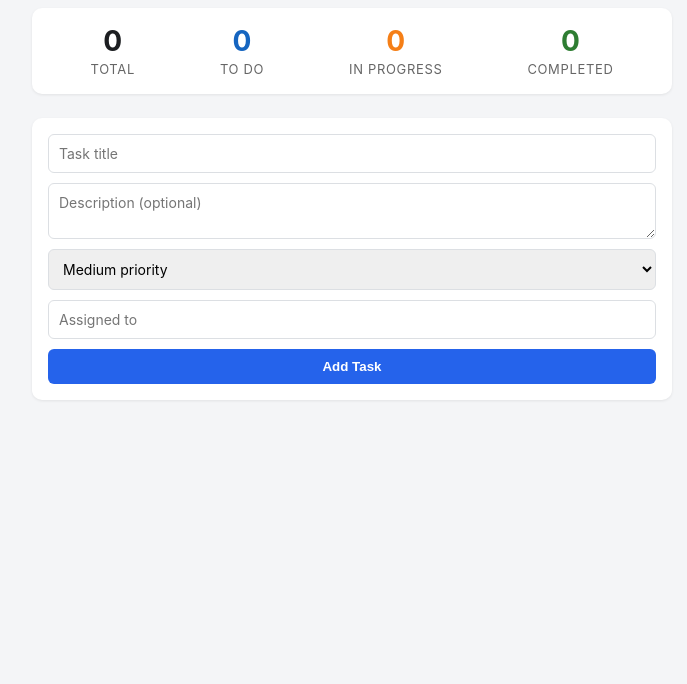
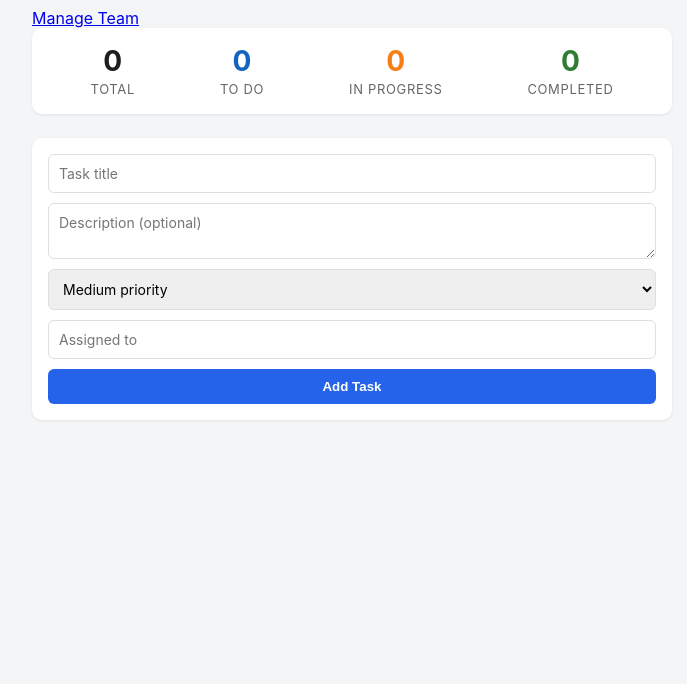
Before and after one commit to Nehatere/task_manager, a plain HTML site: page frontend/index.html in a window 1280 px wide. Shown: the part 116-800 px from the top of the page, without its empty margins (288-975 px from the left). Drawn offline with Linux system fonts and the light colour scheme; no server answers.

Commit message:
Update index.html

```diff
--- a/frontend/index.html
+++ b/frontend/index.html
@@ -8,9 +8,17 @@
 </head>
 <body>
   <main class="container">
+
     <h1>Task Manager</h1>
 
+    <div class="admin-actions">
+      <a href="team-management.html" class="manage-team-btn">
+        Manage Team
+      </a>
+    </div>
+
     <section class="summary" id="summary">
+
       <div class="summary-item">
         <span class="summary-count" id="total-count">0</span>
         <span class="summary-label">Total</span>
@@ -30,9 +38,11 @@
         <span class="summary-count" id="completed-count">0</span>
         <span class="summary-label">Completed</span>
       </div>
+
     </section>
 
     <form id="task-form" class="task-form">
+
       <input
         type="text"
         id="title"
@@ -58,11 +68,13 @@
       />
 
       <button type="submit">Add Task</button>
+
     </form>
 
     <p id="error-message" class="error-message"></p>
 
     <ul id="task-list" class="task-list"></ul>
+
   </main>
 
   <script src="config.js"></script>
```
